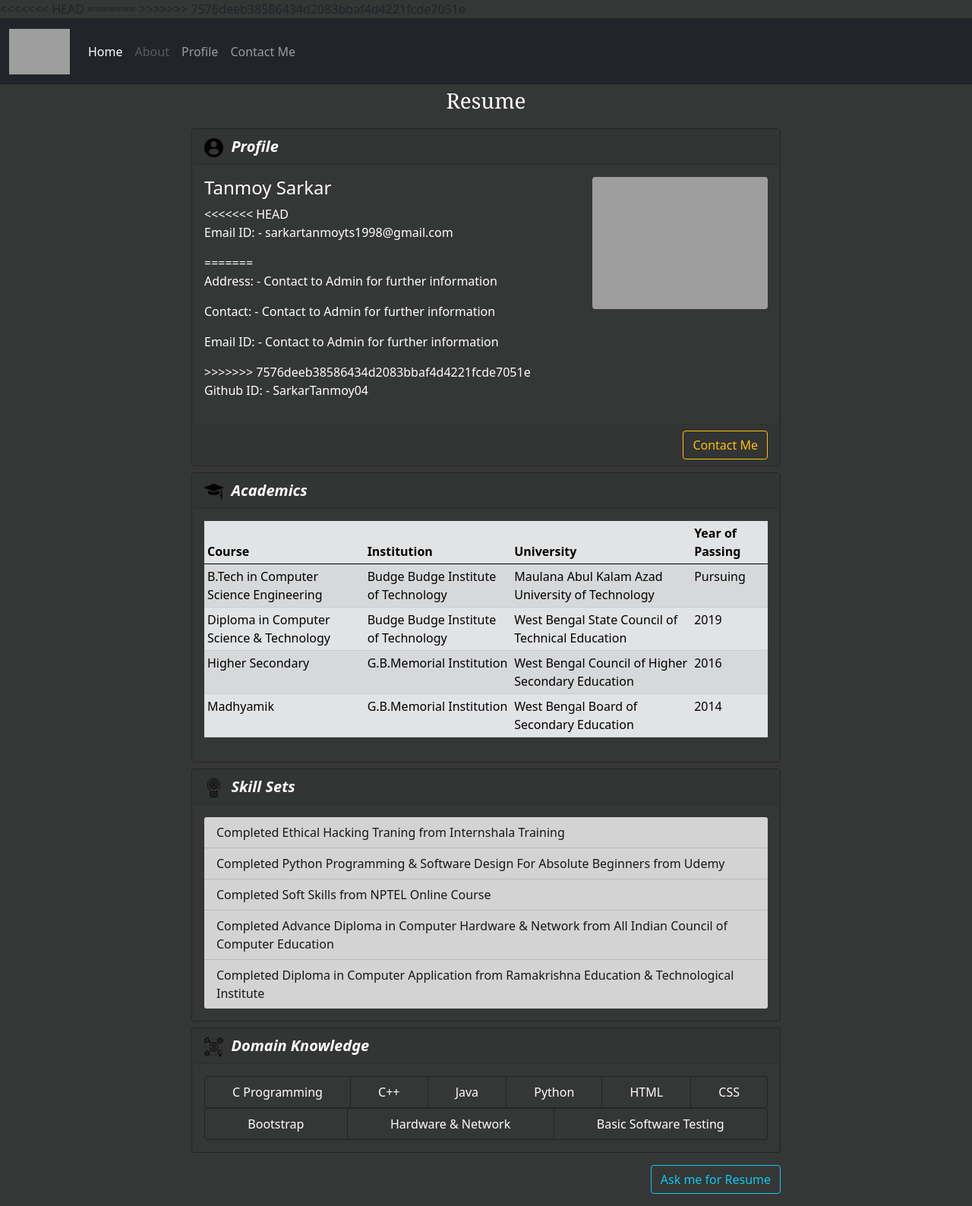
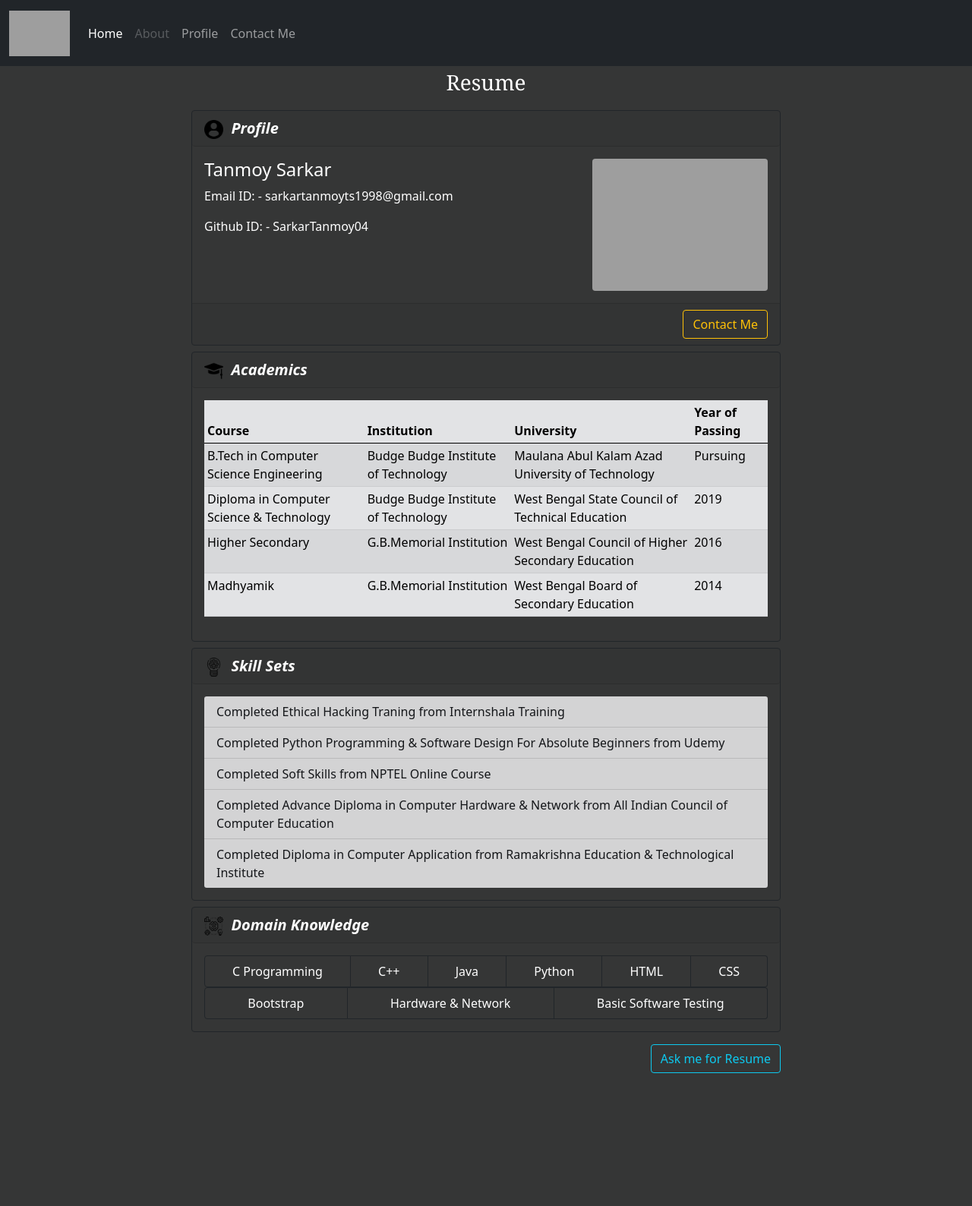
Before and after one commit to SarkarTanmoy04/MyWeb, a Django app: page /profile in a window 1280 px wide. Shown: the whole page at 76% size. After the commit the page ends 1413 px from the top, so only its background shows below. Run offline with Django 4.2, Linux system fonts and the light colour scheme; grey boxes are pictures that could not be loaded.

Commit message:
better view experience

```diff
--- a/templates/base.html
+++ b/templates/base.html
@@ -7,11 +7,6 @@
     <meta name="viewport" content="width=device-width, initial-scale=1">
     <link rel="stylesheet" type="text/css" href="{% static 'css/style.css' %}">
     <link href="https://cdn.jsdelivr.net/npm/bootstrap@5.0.2/dist/css/bootstrap.min.css" rel="stylesheet" integrity="sha384-EVSTQN3/azprG1Anm3QDgpJLIm9Nao0Yz1ztcQTwFspd3yD65VohhpuuCOmLASjC" crossorigin="anonymous">
-<<<<<<< HEAD
-=======
-
-    <title>{% block title %}{% endblock title %} | Tanmoy Sarkar</title>
->>>>>>> 7576deeb38586434d2083bbaf4d4221fcde7051e
   </head>
   <body style="background-color: rgb(53, 54, 54);">
     {% block navbar %}{% endblock navbar %}
--- a/templates/resume.html
+++ b/templates/resume.html
@@ -12,13 +12,7 @@
             <div class="col-md-8">
               <h4 class="card-title">Tanmoy Sarkar</h4>
               <div class="card-text">
-<<<<<<< HEAD
                 <p class="text">Email ID: - sarkartanmoyts1998@gmail.com</p>
-=======
-                <p class="text">Address: - {{Contact}} </p>
-                <p class="text">Contact: - {{Contact}}</p>
-                <p class="text">Email ID: - {{Contact}}</p>
->>>>>>> 7576deeb38586434d2083bbaf4d4221fcde7051e
                 <p class="text">Github ID: - SarkarTanmoy04</p>
               </div>
             </div>
```
